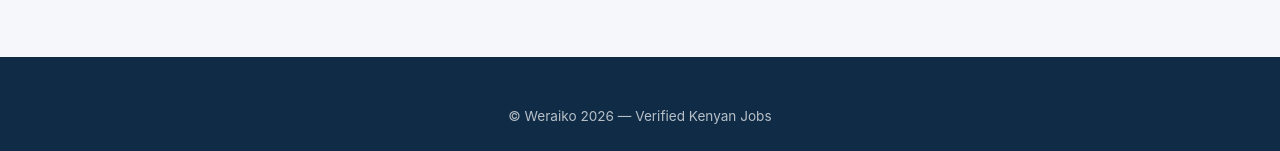
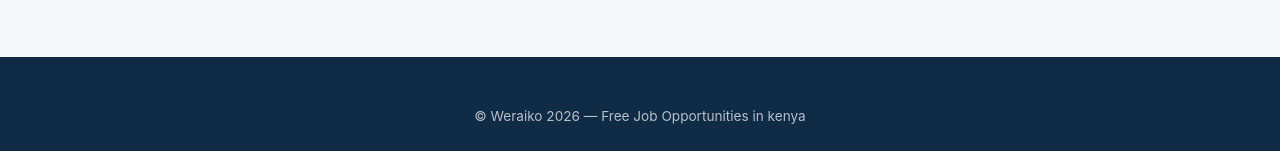
Before and after one commit to George075/weraiko-backend, a Django app: page /companies/ in a window 1280 px wide. Shown: the part 649-800 px from the top of the page. Run offline with Django 5.2, Linux system fonts and the light colour scheme; data that the repository does not hold is empty.

Commit message:
Update companies_index.html

```diff
--- a/jobs/templates/jobs/companies_index.html
+++ b/jobs/templates/jobs/companies_index.html
@@ -130,7 +130,7 @@ h1,h2,h3{font-weight:800;letter-spacing:-.025em;color:var(--ink);line-height:1.1
 </main>
 
 <footer class="site-foot">
-  &copy; Weraiko 2026 — Verified Kenyan Jobs
+  &copy; Weraiko 2026 — Free Job Opportunities in kenya
 </footer>
 
 </body>
```
